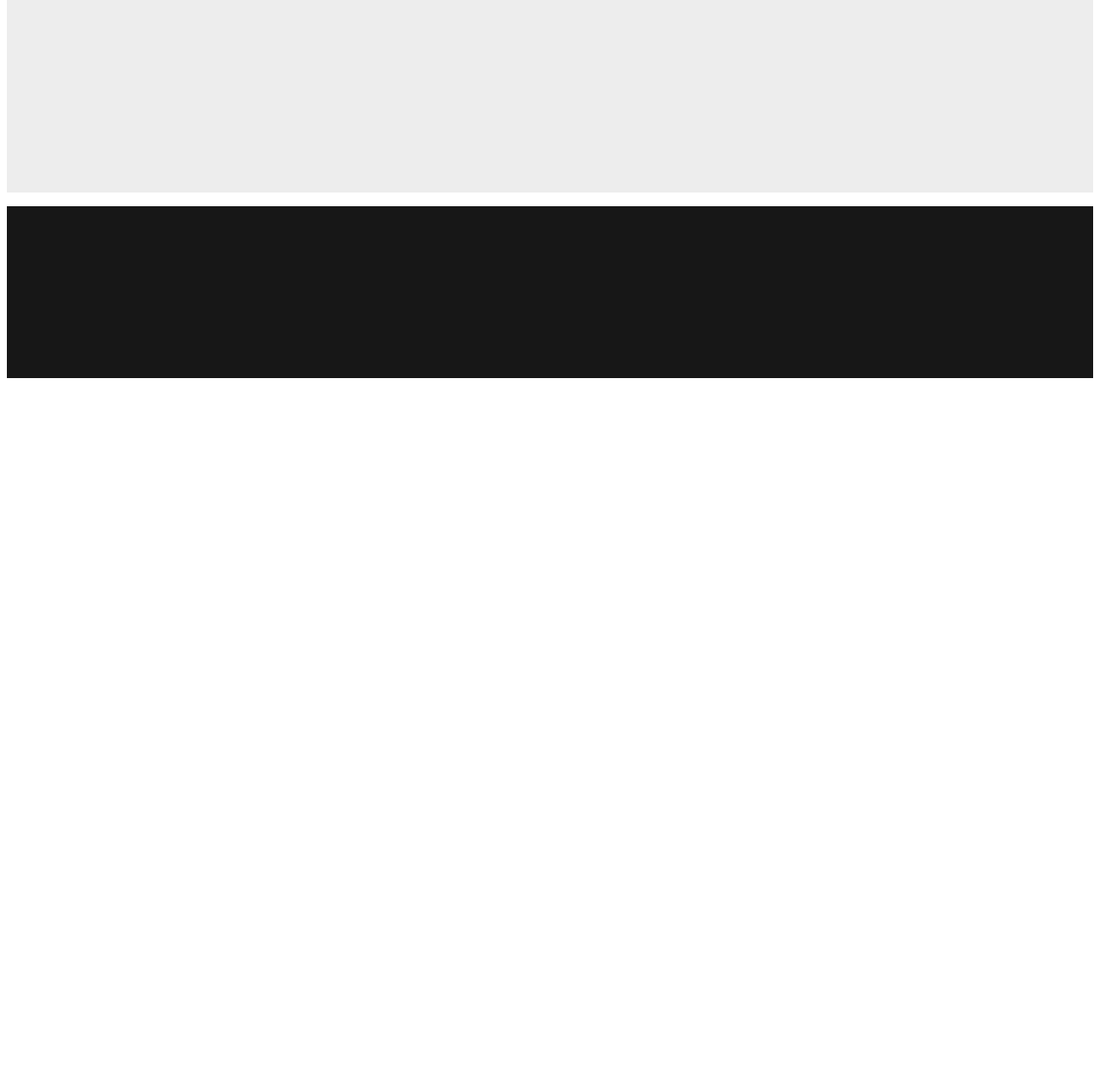
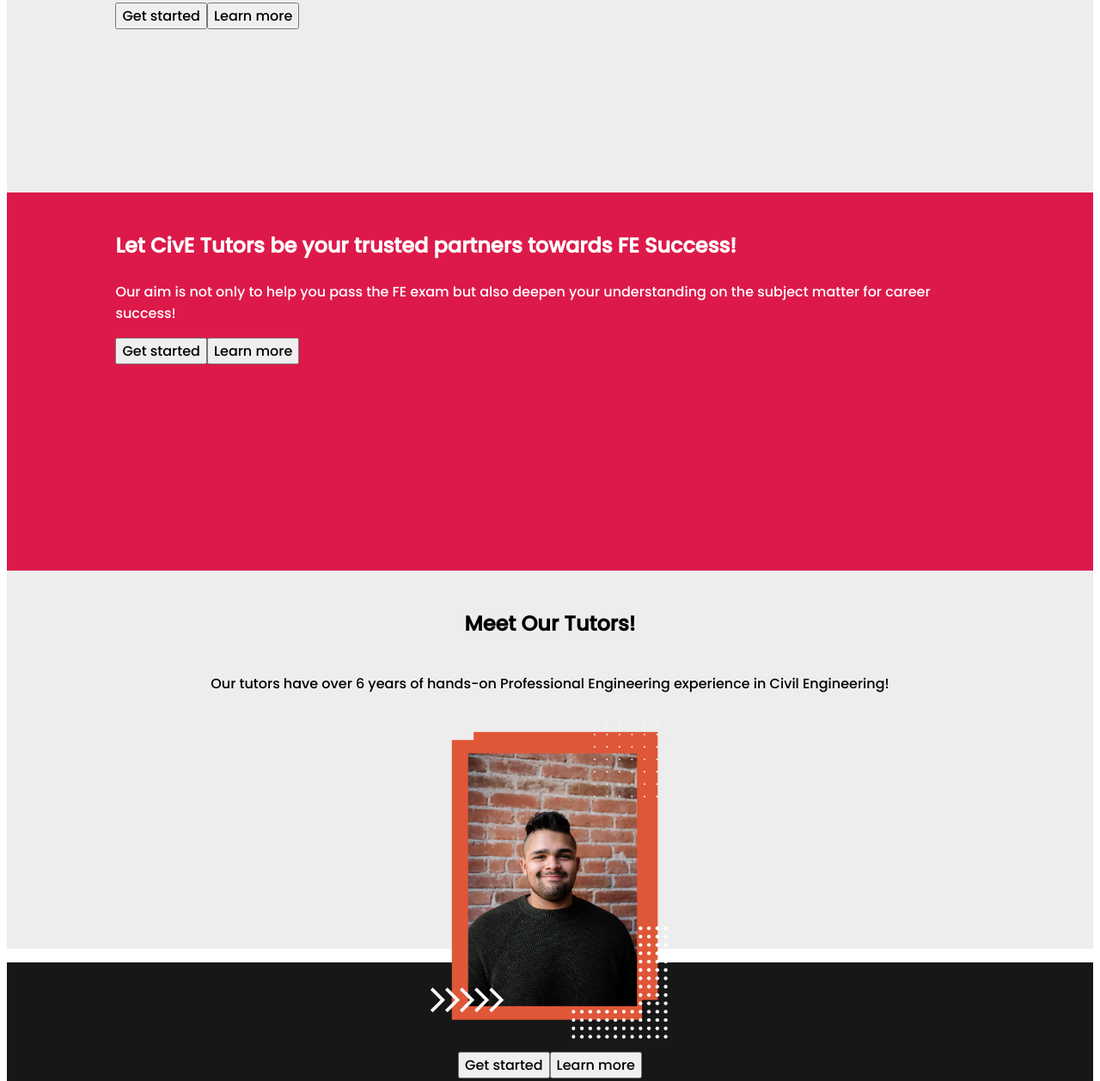
Before and after one commit to pwilsonrf/restaurant-landing-page, a website built with webpack: page dist/index.html in a window 1280 px wide. Shown: the part 764-2022 px from the top of the page at 86% size. Before the commit the page ends 1212 px from the top, so only its background shows below. Built offline with nearby package versions, Linux system fonts and the light colour scheme.

Commit message:
Added additional sections on Home page

```diff
--- a/src/mainContent/homeMainContent.js
+++ b/src/mainContent/homeMainContent.js
@@ -32,9 +32,46 @@
 
     //Section 2
     const section2 = createElement('div', 'section2');
-    createTextSection('Prepare for the PE Exam', 'h3-text', 'h3-pe-section', 'One-on-One tutoring\
-    can help you answer any last minute questions you have in any section of the PE',
+    createTextSection('Walk into the Civil PE Exam with Confidence!', 'h3-text', 'h3-pe-section',
+    'We offer personalized guidance to help you use your study time effectively! \n\n Our tutors will help you reinforce on the exam areas that require the most attention \
+    and share tips and tricks will allow you to walk with confidence into the PE Exam.',
     'paragraph', 'p-pe-section', section2);
+    const section2ButtonContainer = createElement('div', '', 'Section2-Button-Container');
+    const section2Button1 = createElement('button', 'button', 'Section2-Button1', 'Get started');
+    const section2Button2 = createElement('button', 'button', 'Section2-Button2', 'Learn more');
+    appendAChild(section2ButtonContainer, section2Button1);
+    appendAChild(section2ButtonContainer, section2Button2);
+    appendAChild(section2, section2ButtonContainer);
     appendAChild(mainContainer, section2);
+
+    //Section 3
+    const section3 = createElement('div', 'section3');
+    createTextSection('Let CivE Tutors be your trusted partners towards FE Success!', 'h3-text', 'h3-pe-section',
+    'Our aim is not only to help you pass the FE exam but also deepen your understanding \
+    on the subject matter for career success!',
+    'paragraph', 'p-pe-section', section3);
+    const section3ButtonContainer = createElement('div', '', 'Section3-Button-Container');
+    const section3Button1 = createElement('button', 'button', 'Section3-Button1', 'Get started');
+    const section3Button2 = createElement('button', 'button', 'Section3-Button2', 'Learn more');
+    appendAChild(section3ButtonContainer, section3Button1);
+    appendAChild(section3ButtonContainer, section3Button2);
+    appendAChild(section3, section3ButtonContainer);
+    appendAChild(mainContainer, section3);
+
+    //Section 4 - Our Tutors
+    const section4 = createElement('div', 'section4');
+    createTextSection('Meet Our Tutors!', 'h3-text', 'h3-pe-section',
+    'Our tutors have over 6 years of hands-on Professional Engineering experience in Civil Engineering!'
+    , 'paragraph', 'p-pe-section', section4);
+    const section4img = createElement('img', '', 'section4-img');
+    section4img.src = "/src/img/wilson-main-image.png";
+    appendAChild(section4, section4img);
+    const section4ButtonContainer = createElement('div', '', 'Section4-Button-Container');
+    const section4Button1 = createElement('button', 'button', 'Section4-Button1', 'Get started');
+    const section4Button2 = createElement('button', 'button', 'Section4-Button2', 'Learn more');
+    appendAChild(section4ButtonContainer, section4Button1);
+    appendAChild(section4ButtonContainer, section4Button2);
+    appendAChild(section4, section4ButtonContainer);
+    appendAChild(mainContainer, section4);
     return mainContainer;
 }
--- a/src/styles.css
+++ b/src/styles.css
@@ -11,7 +11,7 @@
     /* Colors*/
     --color1: #171717;
     --color2: #444444;
-    --color3: #DA0037;
+    --color3: rgba(218, 0, 55, 0.9);
     --color4: #EDEDED;
     --color5: #ffffff;
 
@@ -95,6 +95,33 @@
     padding: var(--section-padding);
 }
 
+.section3{
+    background-color: var(--color3);;
+    height: 400px;
+    padding: var(--section-padding);
+}
+
+.section4{
+    background-color: var(--color4);;
+    height: 400px;
+    padding: var(--section-padding);
+    display: flex;
+    flex-direction: column;
+    align-items: center;
+    text-align: center;
+
+
+}
+
+#section4-img{
+    width: auto;
+    height: 50vh;
+}
+
+.section3 p, .section3 h3{
+    color: var(--color5);
+}
+
 .footer{
     background-color: var(--color1);;
     height: 200px;
```
Also changed, not shown: dist/main.js.
